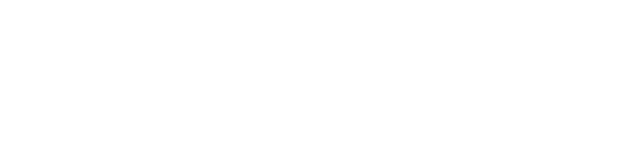
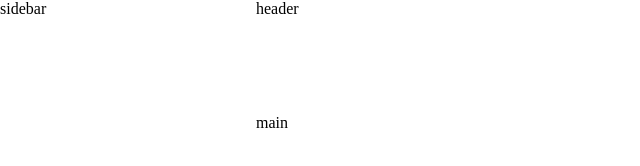
Before and after one commit to LaramieCode/admin-dashboard, a plain HTML site: page index.html in a window 1280 px wide. Shown: the whole page, without its empty margins (0-640 px from the left). Drawn offline with Linux system fonts and the light colour scheme.

Commit message:
layout container grid

```diff
--- a/index.html
+++ b/index.html
@@ -9,5 +9,11 @@
 </head>
 <body>
 
+    <div class="container">
+        <div class="sidebar">sidebar</div>
+        <div class="header">header</div>
+        <div class="main">main</div>
+    </div>
+
 </body>
 </html>
--- a/styles.css
+++ b/styles.css
@@ -2,3 +2,14 @@
     margin: 0;
     padding: 0;
 }
+
+.container {
+    min-height: 100vh;
+    display: grid;
+    grid-template-columns: 1fr 4fr;
+    grid-template-rows: 1fr 6fr;
+}
+
+.sidebar {
+    grid-row: 1 / 3;
+}
```
